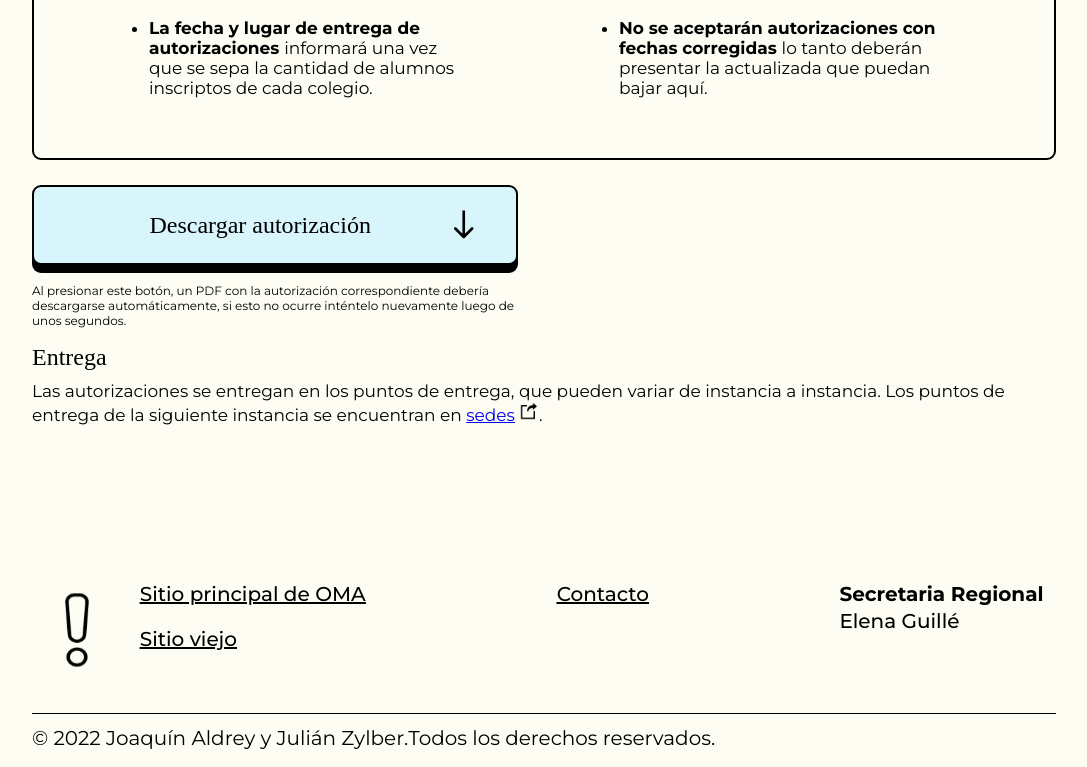
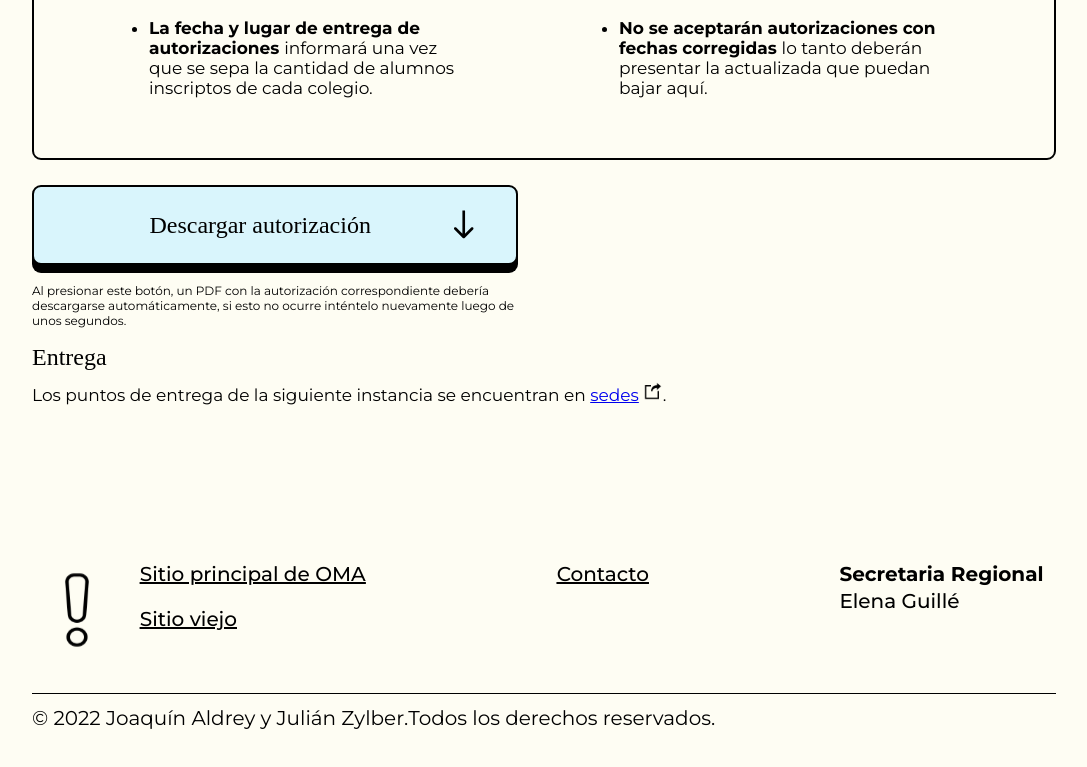
Before and after one commit to JZylber/oma-san-isidro, a Next.js app: page /nandu/autorizacion in a window 1280 px wide. Shown: the part 584-1351 px from the top of the page, without its empty margins (96-1183 px from the left). Built offline with nearby package versions, Linux system fonts and the light colour scheme; a web font is replaced by a local one.

Commit message:
feat(authorizations): collapsed information for drop points

```diff
--- a/components/Auth/Auth.tsx
+++ b/components/Auth/Auth.tsx
@@ -61,7 +61,7 @@ export const Authorization = ({ type }: { type: string }) => {
         </p>
       </div>
       <h2 className={styles.section_title}>Entrega</h2>
-      <p className={styles.text}> Las autorizaciones se entregan en los puntos de entrega, que pueden variar de instancia a instancia. Los puntos de entrega de la siguiente instancia se encuentran en <Link href={type == "oma"?"/oma/sedes":"/nandu/sedes"}>sedes</Link><div className={styles.icon}><Image src="/images/pageLinkIcon.svg" fill={true} alt=""/></div>.</p>
+      <p className={styles.text}>Los puntos de entrega de la siguiente instancia se encuentran en <Link href={type == "oma"?"/oma/sedes":"/nandu/sedes"}>sedes</Link><div className={styles.icon}><Image src="/images/pageLinkIcon.svg" fill={true} alt=""/></div>.</p>
     </>
   );
 };
```
